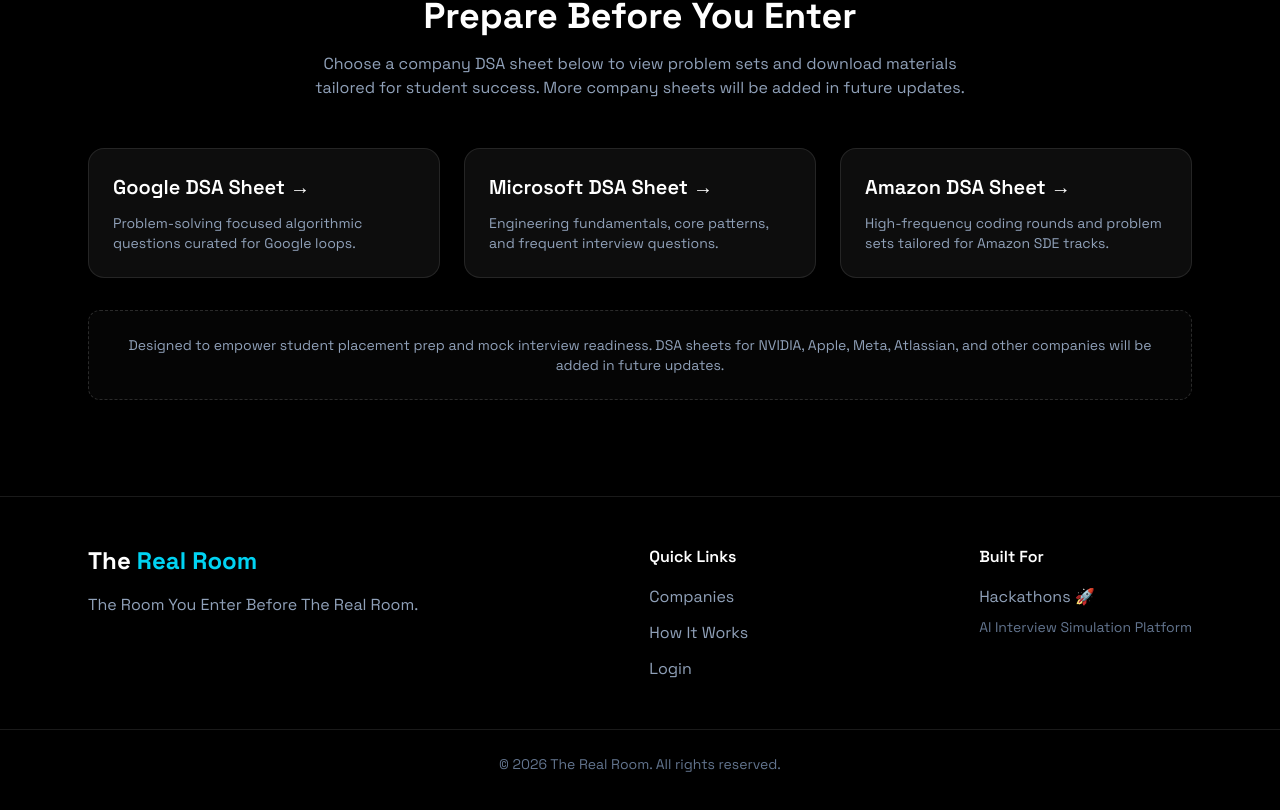
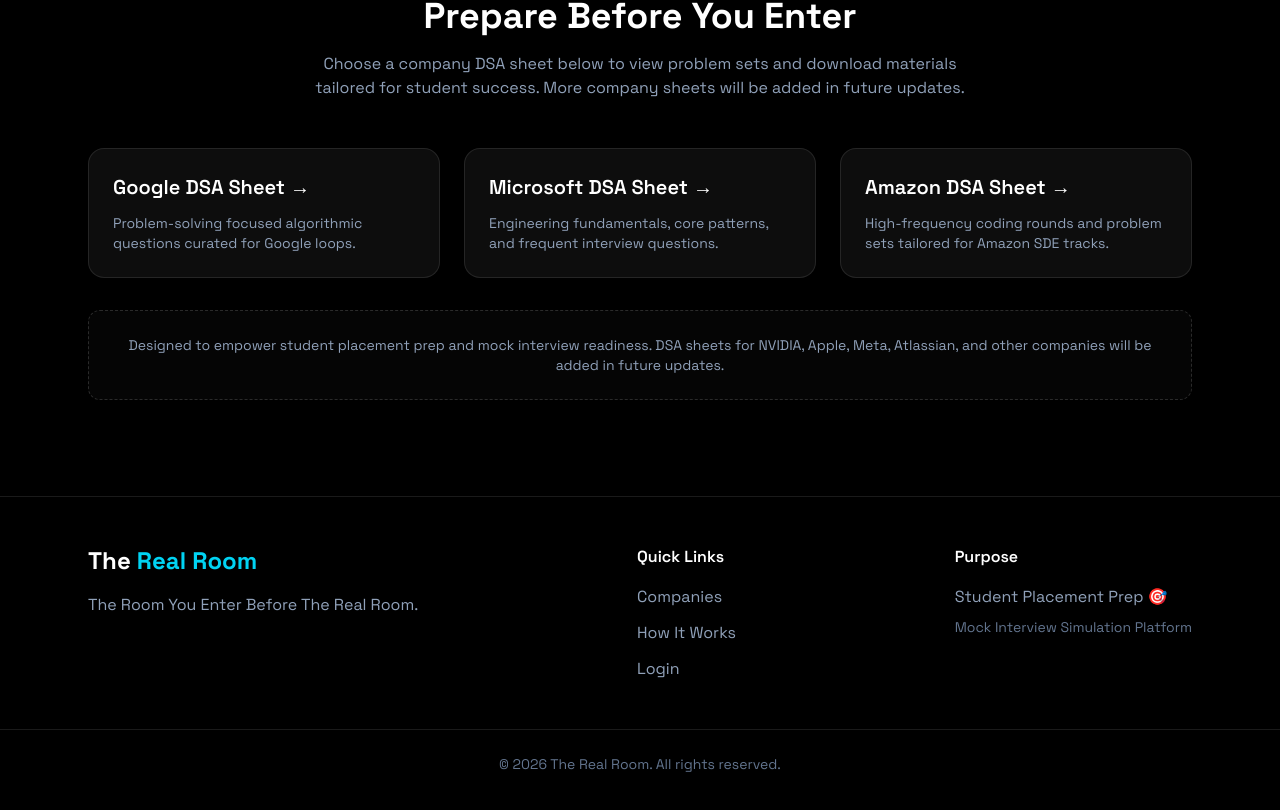
Before and after one commit to Soham-wq-tech/ADAMAS, a Next.js app in the folder frontend/: page / in a window 1280 px wide. Shown: the part 3221-4031 px from the top of the page. Built offline with nearby package versions, Linux system fonts and the light colour scheme; no server answers.

Commit message:
Update landing page copy for student mock interview prep

```diff
--- a/frontend/app/components/landing/Footer.tsx
+++ b/frontend/app/components/landing/Footer.tsx
@@ -39,15 +39,15 @@
 
         <div>
           <h3 className="mb-4 font-semibold text-white">
-            Built For
+            Purpose
           </h3>
 
           <p className="text-slate-400">
-            Hackathons 🚀
+            Student Placement Prep 🎯
           </p>
 
           <p className="mt-2 text-slate-500 text-sm">
-            AI Interview Simulation Platform
+            Mock Interview Simulation Platform
           </p>
         </div>
 
```
